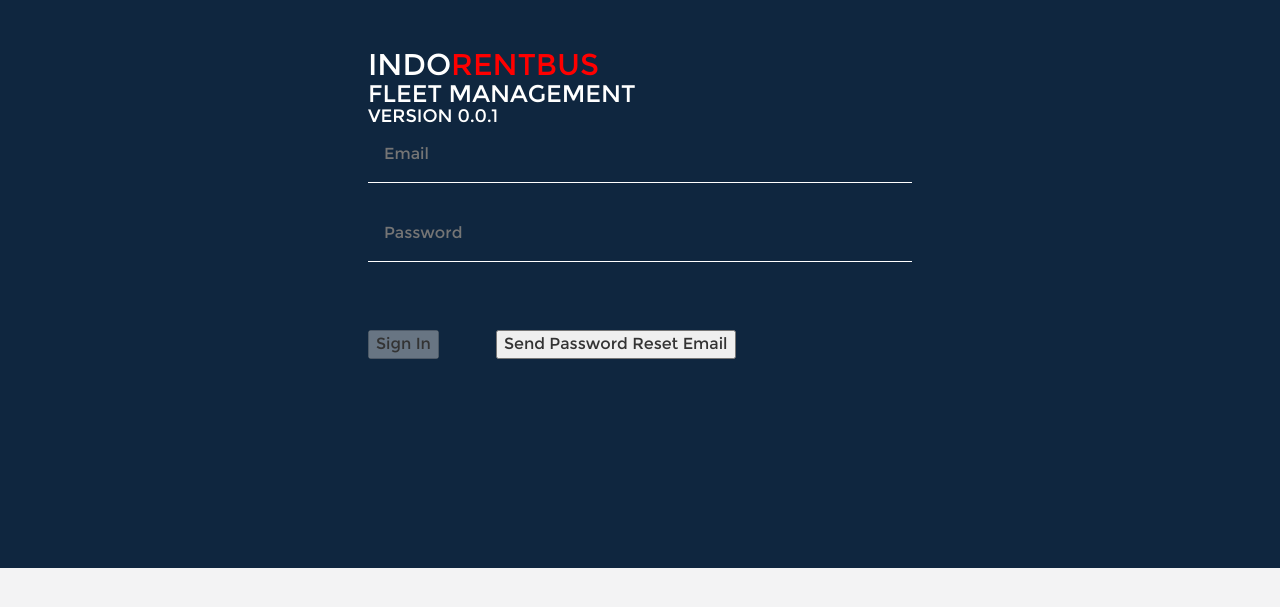
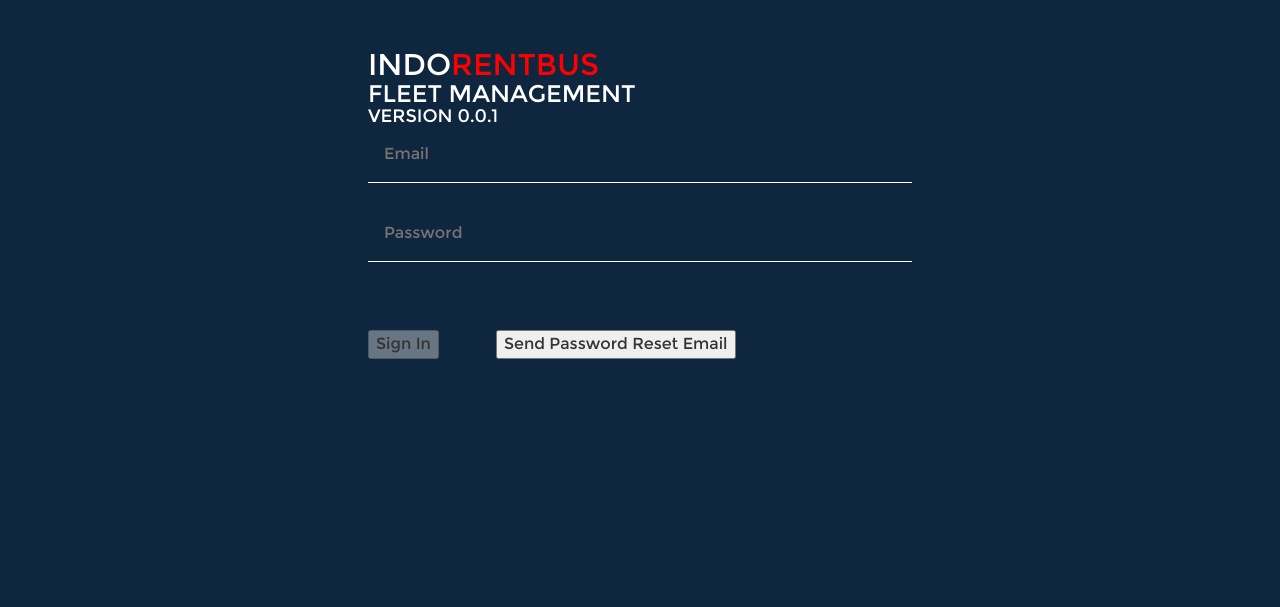
Before and after one commit to kemtol/indorentbus, a Jekyll site: the page built from index.html, in a window 1280 px wide. Shown: the top 607 px of the page. Built offline with Jekyll 4.4.1, drawn with Linux system fonts in a browser that asks for light colours; nearby versions of some CDN libraries; Markdown is read by kramdown in place of the engine named in the settings; comment, search, counter and statistics services are not loaded.

Commit message:
Update index.html

```diff
--- a/index.html
+++ b/index.html
@@ -26,7 +26,7 @@
 	h2,h3,h4{color:#fff}
 	h2 > span{color:red}
 	body,.content-main{background:transparent}
-	div#wrapper{background:transparent}
+	div#wrapper{background:transparent;height:100vh}
 	body{background:#0f263f}
 	nav,.copy{display:none}
 	#page-wrapper{margin:0}
```
